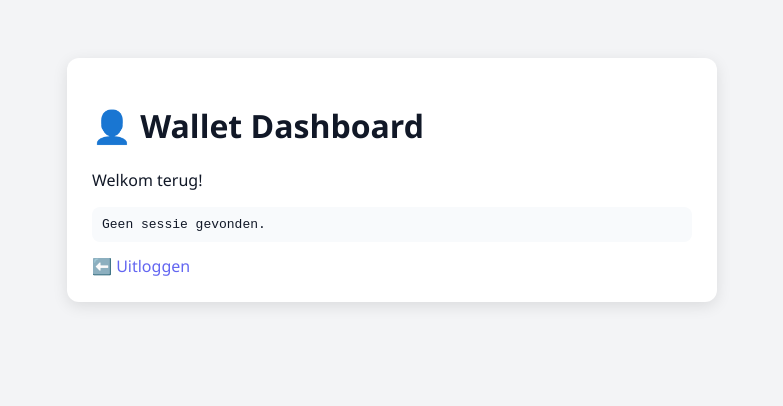
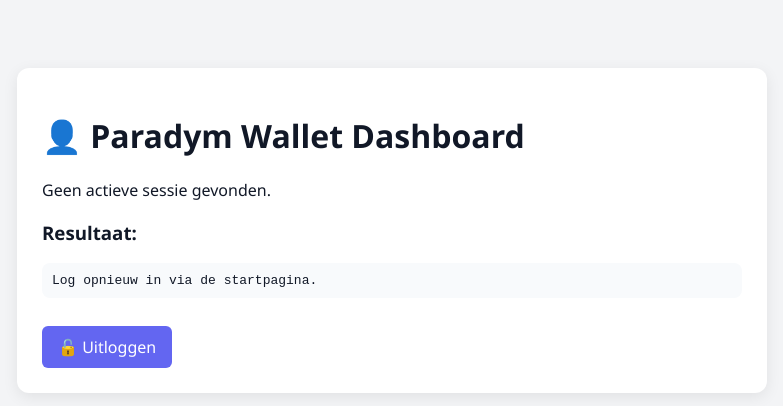
Before and after one commit to Timodo22/Datastor, a plain HTML site: page dashboard.html in a window 1280 px wide. Shown: the whole page, without its empty margins (248-1031 px from the left). Drawn offline with Linux system fonts and the light colour scheme.

Commit message:
Update dashboard.html

```diff
--- a/dashboard.html
+++ b/dashboard.html
@@ -1,31 +1,70 @@
 <!DOCTYPE html>
 <html lang="nl">
 <head>
-  <meta charset="UTF-8">
-  <meta name="viewport" content="width=device-width, initial-scale=1.0">
+  <meta charset="UTF-8" />
+  <meta name="viewport" content="width=device-width, initial-scale=1.0" />
   <title>Dashboard</title>
   <style>
-    body { font-family: 'Segoe UI', sans-serif; background: #f3f4f6; padding: 30px; color: #111827; }
-    .card { background: white; border-radius: 12px; padding: 25px; box-shadow: 0 4px 15px rgba(0,0,0,0.1); max-width: 600px; margin: 20px auto; }
-    pre { background: #f8fafc; padding: 10px; border-radius: 8px; overflow-x: auto; font-size: 13px; }
-    a { color: #6366f1; text-decoration: none; font-weight: 500; }
+    body {
+      font-family: "Segoe UI", sans-serif;
+      background: #f3f4f6;
+      padding: 40px;
+      color: #111827;
+    }
+
+    .card {
+      background: white;
+      border-radius: 12px;
+      padding: 25px;
+      box-shadow: 0 4px 15px rgba(0, 0, 0, 0.08);
+      max-width: 700px;
+      margin: 20px auto;
+    }
+
+    pre {
+      background: #f8fafc;
+      padding: 10px;
+      border-radius: 8px;
+      overflow-x: auto;
+      font-size: 13px;
+    }
+
+    .btn {
+      background: #6366f1;
+      color: white;
+      border: none;
+      padding: 10px 16px;
+      border-radius: 6px;
+      text-decoration: none;
+      font-weight: 500;
+      display: inline-block;
+      margin-top: 15px;
+    }
+
+    .btn:hover {
+      background: #4f46e5;
+    }
   </style>
 </head>
 <body>
   <div class="card">
-    <h1>👤 Wallet Dashboard</h1>
-    <p id="welcome">Welkom terug!</p>
+    <h1>👤 Paradym Wallet Dashboard</h1>
+    <p id="welcome"></p>
+    <h3>Resultaat:</h3>
     <pre id="wallet-data"></pre>
-    <a href="/frontend">⬅️ Uitloggen</a>
+    <a href="/frontend" class="btn">🔓 Uitloggen</a>
   </div>
 
   <script>
-    const session = localStorage.getItem("wallet_session");
-    if (!session) {
-      document.getElementById("wallet-data").textContent = "Geen sessie gevonden.";
+    const data = localStorage.getItem("wallet_session");
+
+    if (!data) {
+      document.getElementById("welcome").textContent = "Geen actieve sessie gevonden.";
+      document.getElementById("wallet-data").textContent = "Log opnieuw in via de startpagina.";
     } else {
-      const data = JSON.parse(session);
-      document.getElementById("wallet-data").textContent = JSON.stringify(data, null, 2);
+      const session = JSON.parse(data);
+      document.getElementById("welcome").textContent = "Welkom terug! Je wallet is succesvol geverifieerd ✅";
+      document.getElementById("wallet-data").textContent = JSON.stringify(session, null, 2);
     }
   </script>
 </body>
```
